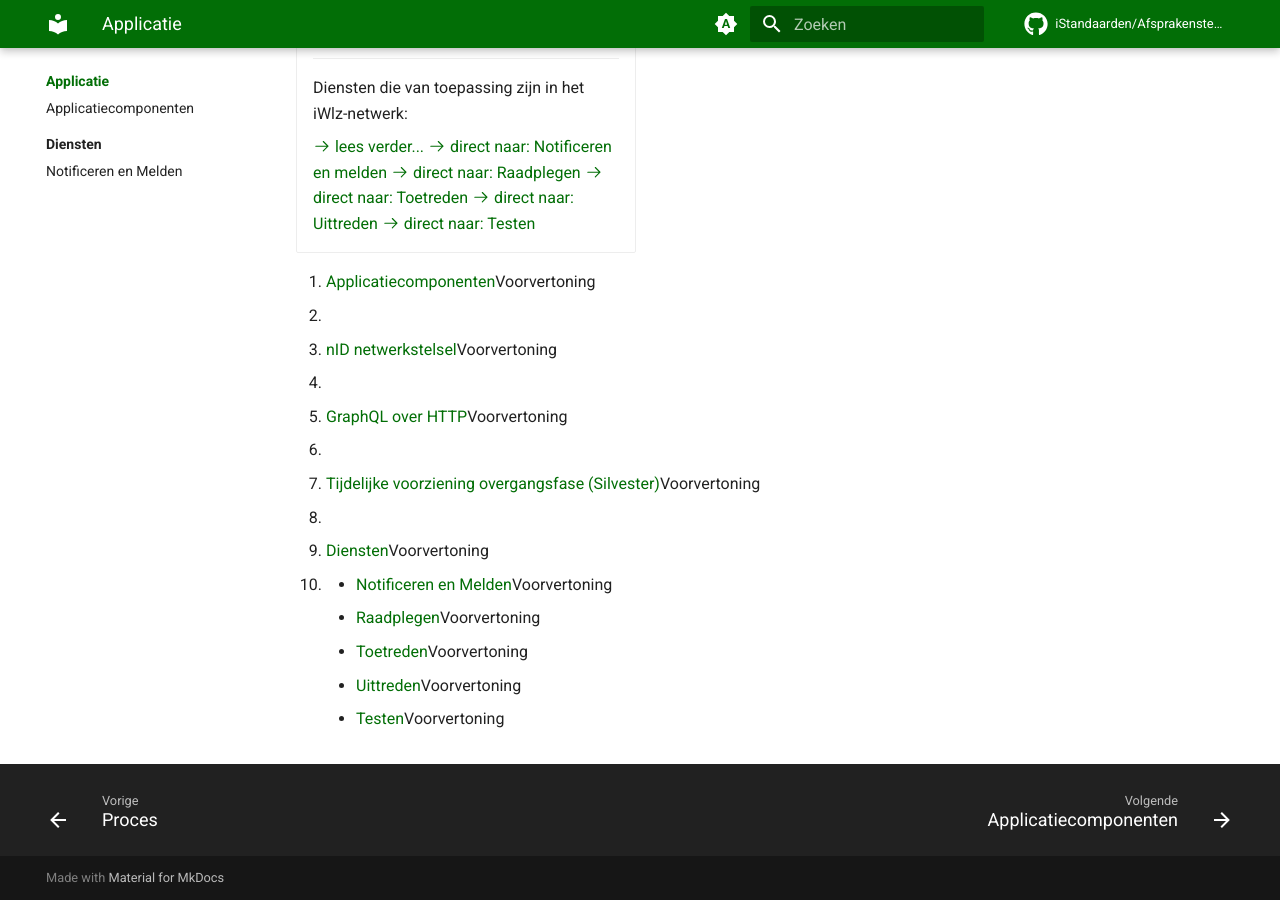
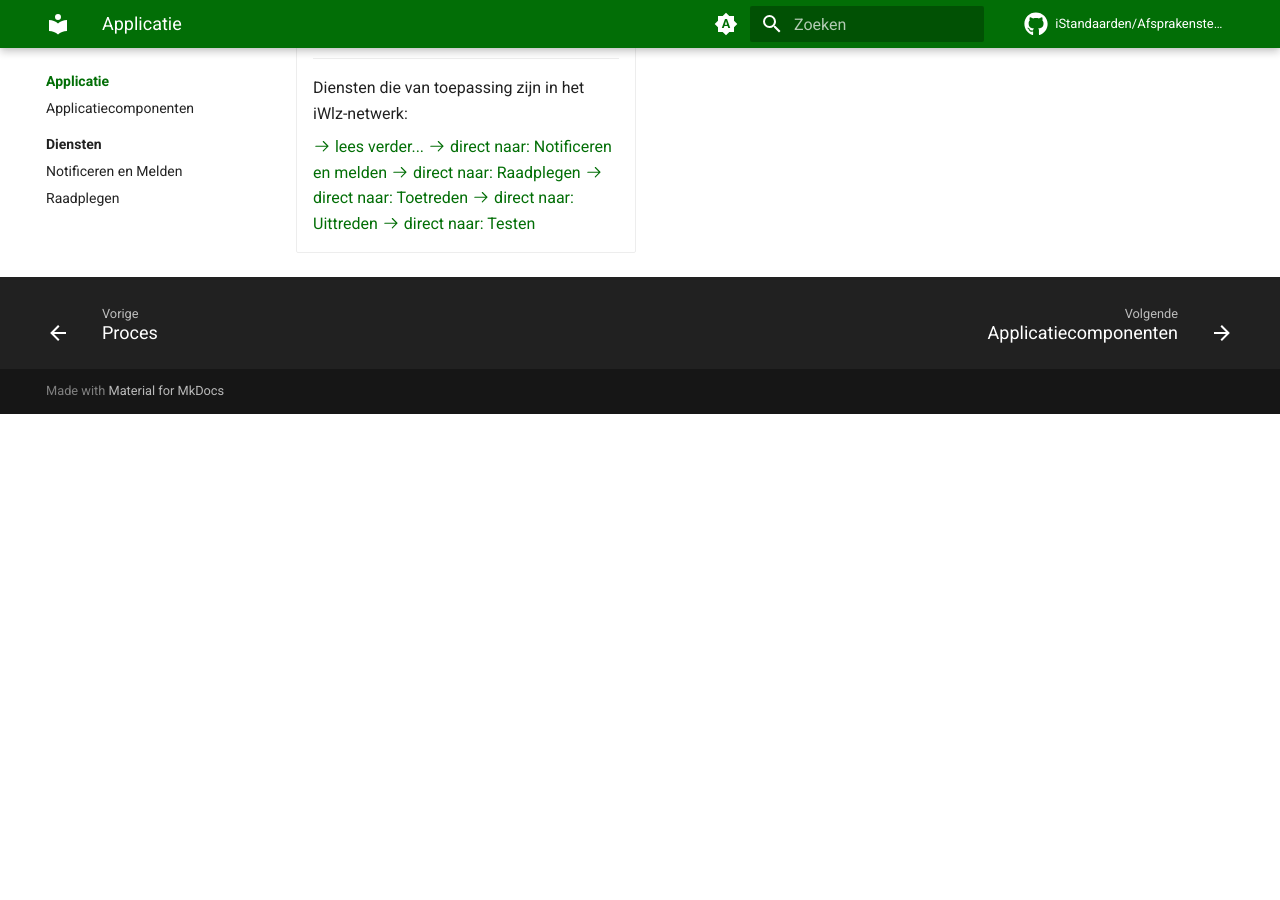
Before and after one commit to iStandaarden/Afsprakenstelsel-iWlz, an MkDocs documentation site: the page built from docs/applicatie/index.md, in a window 1280 px wide and 900 px high, scrolled down 872 px. Built offline with MkDocs 1.6.1 and Material for MkDocs 9.7.7, drawn with Linux system fonts in a browser that asks for light colours; comment, search, counter and statistics services are not loaded; after the commit the page ends 1286 px from its top, so only the background shows below that.

Commit message:
raadplegen

```diff
--- a/docs/applicatie/index.md
+++ b/docs/applicatie/index.md
@@ -50,28 +50,9 @@ Achtereenvolgens wordt ingegaan op de volgende aspecten:
 
     [:octicons-arrow-right-24: lees verder...](./diensten/index.md)
     [:octicons-arrow-right-24: direct naar: Notificeren en melden](./diensten/notificeren-en-melden.md)
-    [:octicons-arrow-right-24: direct naar: Raadplegen](./diensten/notificeren-en-melden.md)
+    [:octicons-arrow-right-24: direct naar: Raadplegen](./diensten/raadplegen.md)
     [:octicons-arrow-right-24: direct naar: Toetreden](./diensten/notificeren-en-melden.md)
     [:octicons-arrow-right-24: direct naar: Uittreden](./diensten/notificeren-en-melden.md)
     [:octicons-arrow-right-24: direct naar: Testen](./diensten/notificeren-en-melden.md)
 
-
-
-
 </div>
-
-1. [Applicatiecomponenten](https://wlz.atlassian.net/wiki/spaces/IWLZAS/pages/23070881)Voorvertoning
-  *
-2. [nID netwerkstelsel](https://wlz.atlassian.net/wiki/spaces/IWLZAS/pages/229441537)Voorvertoning
-  *
-3. [GraphQL over HTTP](https://wlz.atlassian.net/wiki/spaces/IWLZAS/pages/690552899)Voorvertoning
-  *
-4. [Tijdelijke voorziening overgangsfase (Silvester)](https://wlz.atlassian.net/wiki/spaces/IWLZAS/pages/690454703)Voorvertoning
-  *
-5. [Diensten](https://wlz.atlassian.net/wiki/spaces/IWLZAS/pages/23071007)Voorvertoning
-  *
-    * [Notificeren en Melden](https://wlz.atlassian.net/wiki/spaces/IWLZAS/pages/23071204)Voorvertoning
-    * [Raadplegen](https://wlz.atlassian.net/wiki/spaces/IWLZAS/pages/23071274)Voorvertoning
-    * [Toetreden](https://wlz.atlassian.net/wiki/spaces/IWLZAS/pages/691044381)Voorvertoning
-    * [Uittreden](https://wlz.atlassian.net/wiki/spaces/IWLZAS/pages/690356266)Voorvertoning
-    * [Testen](https://wlz.atlassian.net/wiki/spaces/IWLZAS/pages/690225160)Voorvertoning
--- a/mkdocs.yml
+++ b/mkdocs.yml
@@ -88,3 +88,4 @@ nav:
       - Diensten:
           - applicatie/diensten/index.md
           - Notificeren en Melden: applicatie/diensten/notificeren-en-melden.md
+          - Raadplegen: applicatie/diensten/raadplegen.md
```
